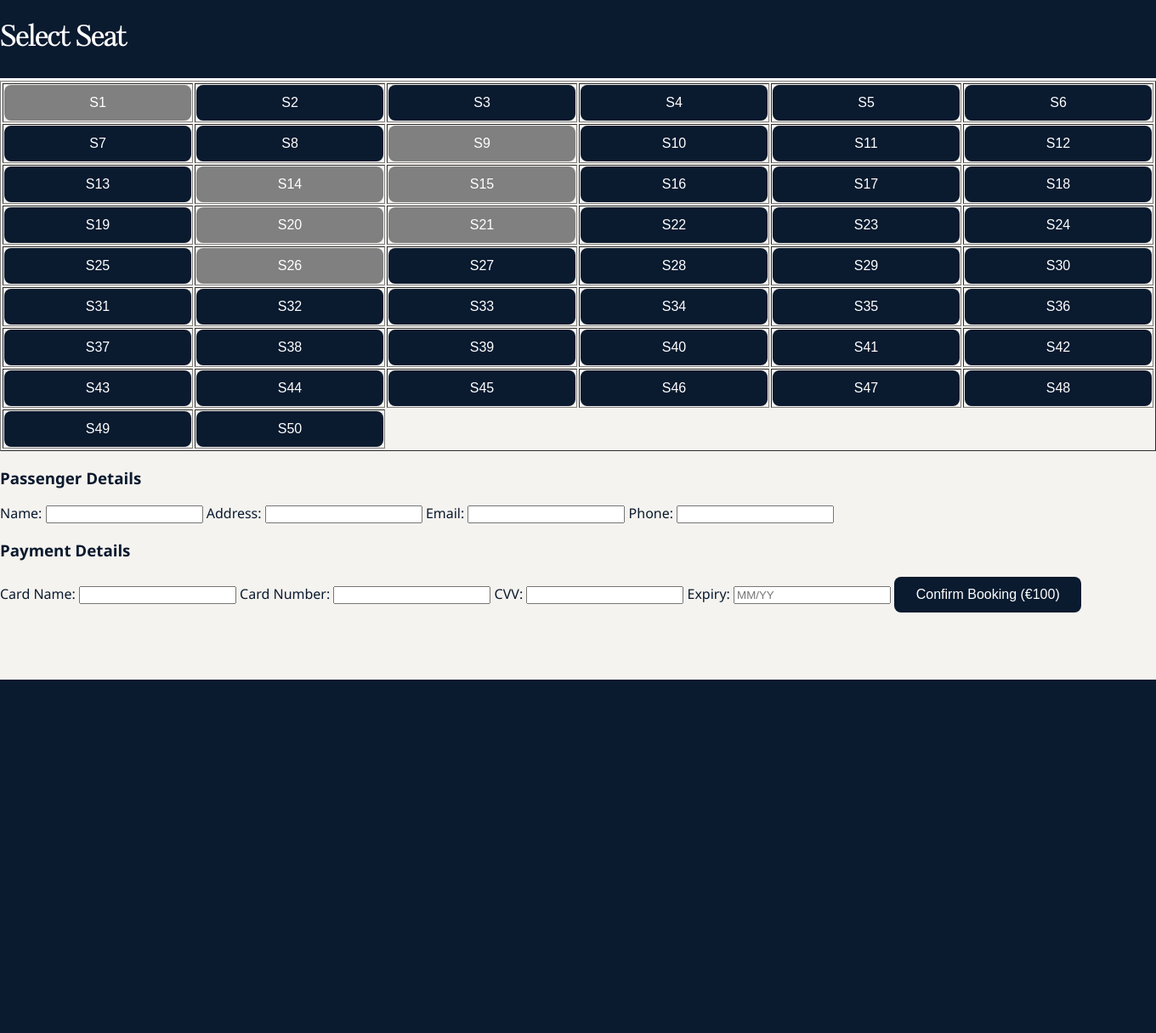
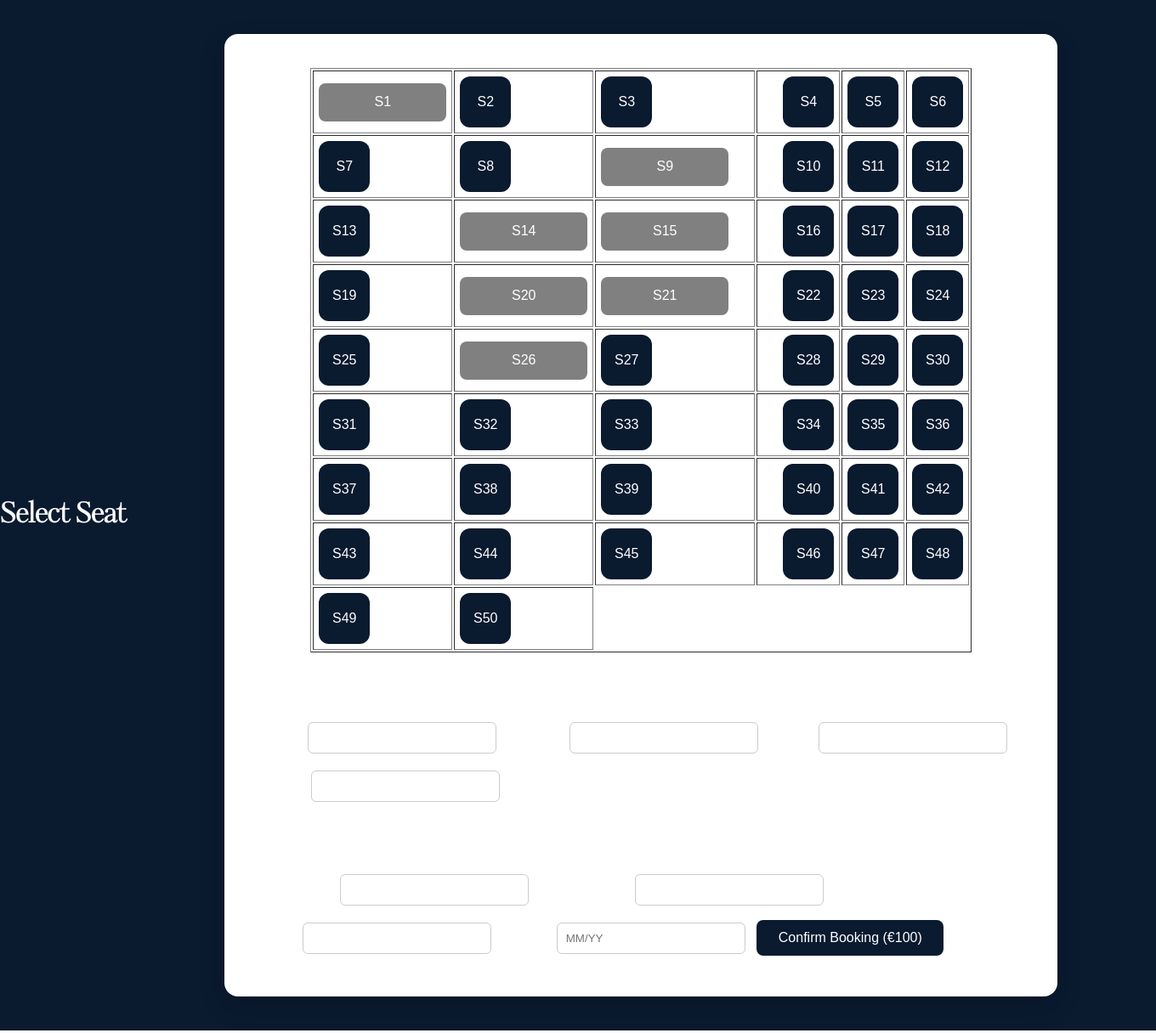
Before and after one commit to heidimusoke/Team_Project, a Flask app: page /selectSeat/5 in a window 1360 px wide. Shown: the whole page at 85% size. Before the commit the page ends 800 px from the top, so only its background shows below. Run offline with Flask 3, Linux system fonts and the light colour scheme; data comes from the database, SQL or seed files in the repository; both versions use the stored data as it was after the commit.

Commit message:
edited layout for seat selection

```diff
--- a/project/static/airplane.css
+++ b/project/static/airplane.css
@@ -307,3 +307,75 @@ button {
         justify-content: space-between;
     }
 }
+
+#display {
+    display: flex;
+    flex-direction: column;
+    align-items: center;
+    background: rgba(0, 74, 173, 0.25);
+    backdrop-filter: blur(4px);
+    color: white;
+    padding: 30px;
+    width: 90%;
+    max-width: 1000px;
+    border-radius: 15px;
+    box-shadow: 0 10px 25px rgba(0,0,0,0.2);
+
+    /*important for placing it in center*/
+    margin: 50px auto;
+}
+#display table {
+    width: 100%;
+    border-collapse: collapse;
+    margin-bottom: 20px;
+    text-align: center;
+}
+
+
+.seat-container {
+    background: rgba(255,255,255,0.9);
+    width: 1400px;
+    margin: 40px auto;
+    padding: 30px;
+    border-radius: 12px;
+}
+
+.seat-container input {
+    padding: 10px;
+    margin: 10px;
+    width: 200px;
+    border-radius: 6px;
+    border: 1px solid #ccc;
+}
+
+.seat-container button {
+    padding: 12px 20px;
+    background: #1b5fc6;
+    color: white;
+    border: none;
+    border-radius: 6px;
+    cursor: pointer;
+}
+
+.seat-container table {
+    margin-bottom: 25px;
+}
+
+td:nth-child(3) {
+    padding-right: 30px;
+}
+
+td:nth-child(4) {
+    padding-left: 30px;
+}
+td {
+    padding: 6px;
+}
+
+td button {
+    width: 150px;
+    height: 45px;
+}
+table {
+    margin: auto;
+}
--- /dev/null
+++ b/project/static/selectSeat.css
@@ -0,0 +1,141 @@
+@font-face {
+    font-family: 'KudryashevDisplay';
+    src: url('/static/fonts/kudryashev-display-regular.ttf') format('truetype');
+}
+
+body {
+    margin: 0;
+    font-family: 'Segoe UI', Arial, sans-serif;
+    background: #f5f3ef;
+    color: #0A1A2F;
+}
+
+.topBar {
+    background: #0A1A2F;
+    color: white;
+    font-size: 16px;
+    display: flex;
+    align-items: center;
+    justify-content: flex-start;
+    border-bottom: 3px solid white;
+    height: 20%;
+    font-family: 'KudryashevDisplay';
+}
+
+#logo {
+    height: 100px;
+    width: auto;
+}
+
+.main {
+    padding: 40px;
+    display: flex;
+    flex-direction: column;
+    align-items: center;
+    text-align: center;
+}
+
+button {
+    width: 220px;
+    padding: 12px;
+    font-size: 16px;
+    border-radius: 8px;
+    border: none;
+    background: #0A1A2F;
+    color: white;
+    cursor: pointer;
+    transition: 0.2s;
+}
+
+#display {
+    display: flex;
+    flex-direction: column;
+    align-items: center;
+    background: rgba(0, 74, 173, 0.25);
+    backdrop-filter: blur(4px);
+    color: black;
+    padding: 30px;
+    width: 90%;
+    max-width: 1000px;
+    border-radius: 15px;
+    box-shadow: 0 10px 25px rgba(0,0,0,0.2);
+
+    /*important for placing it in center*/
+    margin: 50px auto;
+}
+#display table {
+    width: 100%;
+    border-collapse: collapse;
+    margin-bottom: 20px;
+    text-align: center;
+}
+
+
+
+.seat-container {
+    background: white;
+    width: 900px;
+    margin: 40px auto;
+    padding: 40px;
+    border-radius: 16px;
+    box-shadow: 0 10px 30px rgba(0,0,0,0.15);
+}
+
+
+.seat-container input {
+    padding: 10px;
+    margin: 10px;
+    width: 200px;
+    border-radius: 6px;
+    border: 1px solid #ccc;
+}
+
+.seatButton {
+    width: 60px;
+    height: 60px;
+    border-radius: 12px;
+    border: none;
+    background: #0A1A2F;
+    color: white;
+    font-size: 16px;
+    cursor: pointer;
+    transition: 0.25s ease;
+}
+
+.seatButton:hover {
+    background: #1E3A5F;
+    transform: scale(1.05);
+}
+
+.seatButton.selected {
+    background: #3A6EA5;
+    box-shadow: 0 0 10px rgba(58,110,165,0.6);
+}
+
+.seatButton.booked {
+    background: #999;
+    cursor: not-allowed;
+}
+
+.seat-container table {
+    margin-bottom: 25px;
+}
+
+td:nth-child(3) {
+    padding-right: 30px;
+}
+
+td:nth-child(4) {
+    padding-left: 30px;
+}
+td {
+    padding: 6px;
+}
+
+td button {
+    width: 150px;
+    height: 45px;
+}
+table {
+    margin: auto;
+}
--- a/project/templates/selectSeat.html
+++ b/project/templates/selectSeat.html
@@ -4,7 +4,7 @@
     <meta charset="UTF-8">
     <meta name="viewport" content="width=device-width, initial-scale=1.0">
     <title>Seat Selection</title>
-    <link rel="stylesheet" href="{{ url_for('static', filename='airplane.css') }}">
+    <link rel="stylesheet" href="{{ url_for('static', filename='selectSeat.css') }}">
 </head>
 
 <body>
@@ -12,8 +12,10 @@
 
     <div class="topBar">
          <h1>Select Seat</h1>
-    </div>
+
 <div class="seat-container">
+
+
 <table border="1">
 
 <tr>
@@ -23,13 +25,13 @@
 
 {% if seat.bookingID == None %}
 
-<button type="button" onclick="selectSeat('{{ seat.seatID }}')">
+<button type="button" class = "seatButton" onclick="selectSeat('{{ seat.seatID }}', this)">
 {{ seat.seatNumber }}
 </button>
 
 {% else %}
 
-<button disabled style="background-color: grey;">
+<button class = "seatButton-booked"disabled style="background-color: grey;">
 {{ seat.seatNumber }}
 </button>
 
@@ -70,7 +72,7 @@ Card Name:
 
 Card Number:
 <input type="text" id="creditCardNumber"name="creditCardNumber" minlength = "16" maxlength = "16" required>
-
+<br>
 CVV:
 <input type="text" id="creditCardCvv"name="creditCardCvv" minlength = "3"maxlength = "3" required>
 
@@ -147,8 +149,15 @@ function checkSeat(){
     }
     return true;
 }
-function selectSeat(seatID){
+
+function selectSeat(seatID, btn){
     document.getElementById("seatID").value = seatID;
-    alert("Seat selected");
+
+    //remove highlight from all seats
+    document.querySelectorAll(".seatButton").forEach(b => b.classList.remove("selected"));
+
+    //highlight selected seat
+    btn.classList.add("selected");
 }
+
 </script>
```
Also changed, not shown: project/AirPlaneSystem.db.
